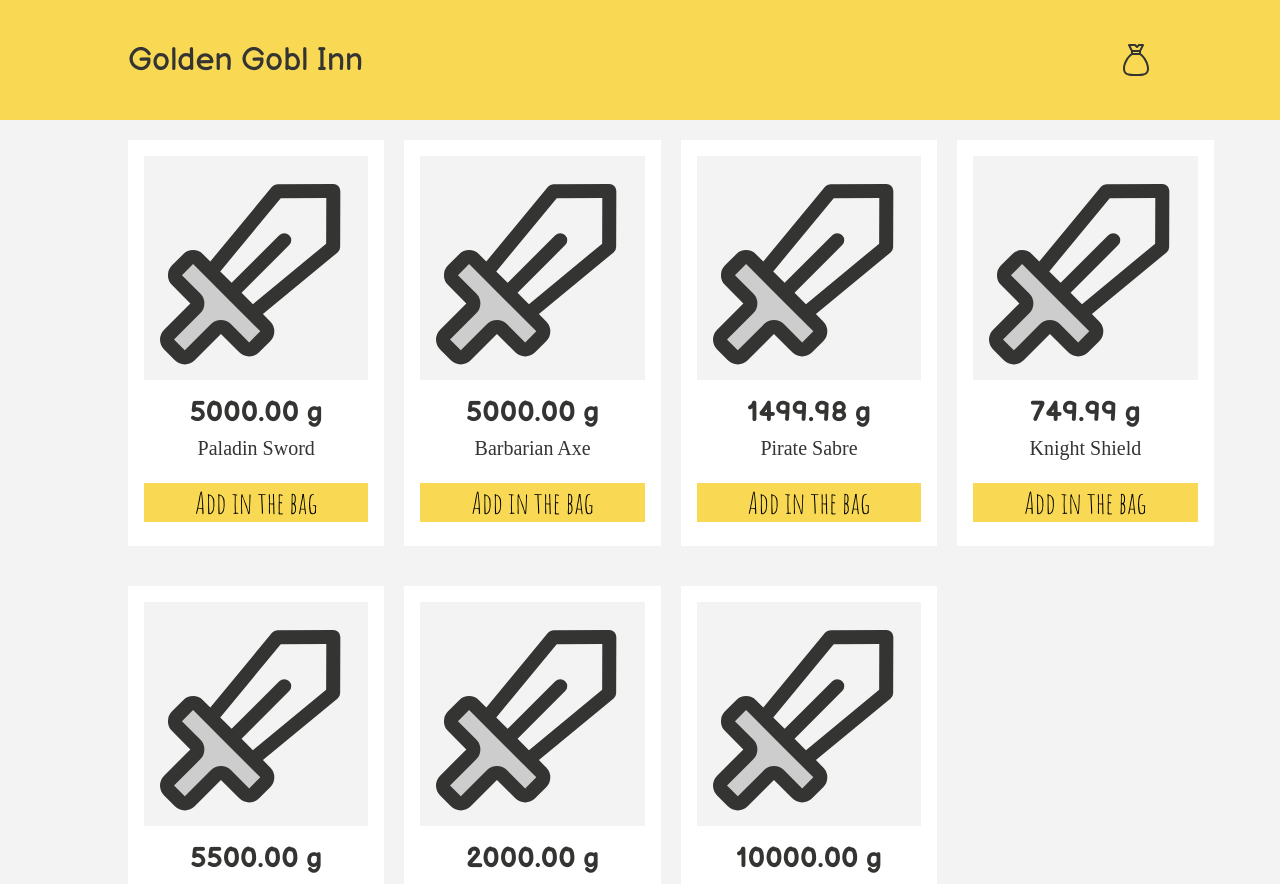
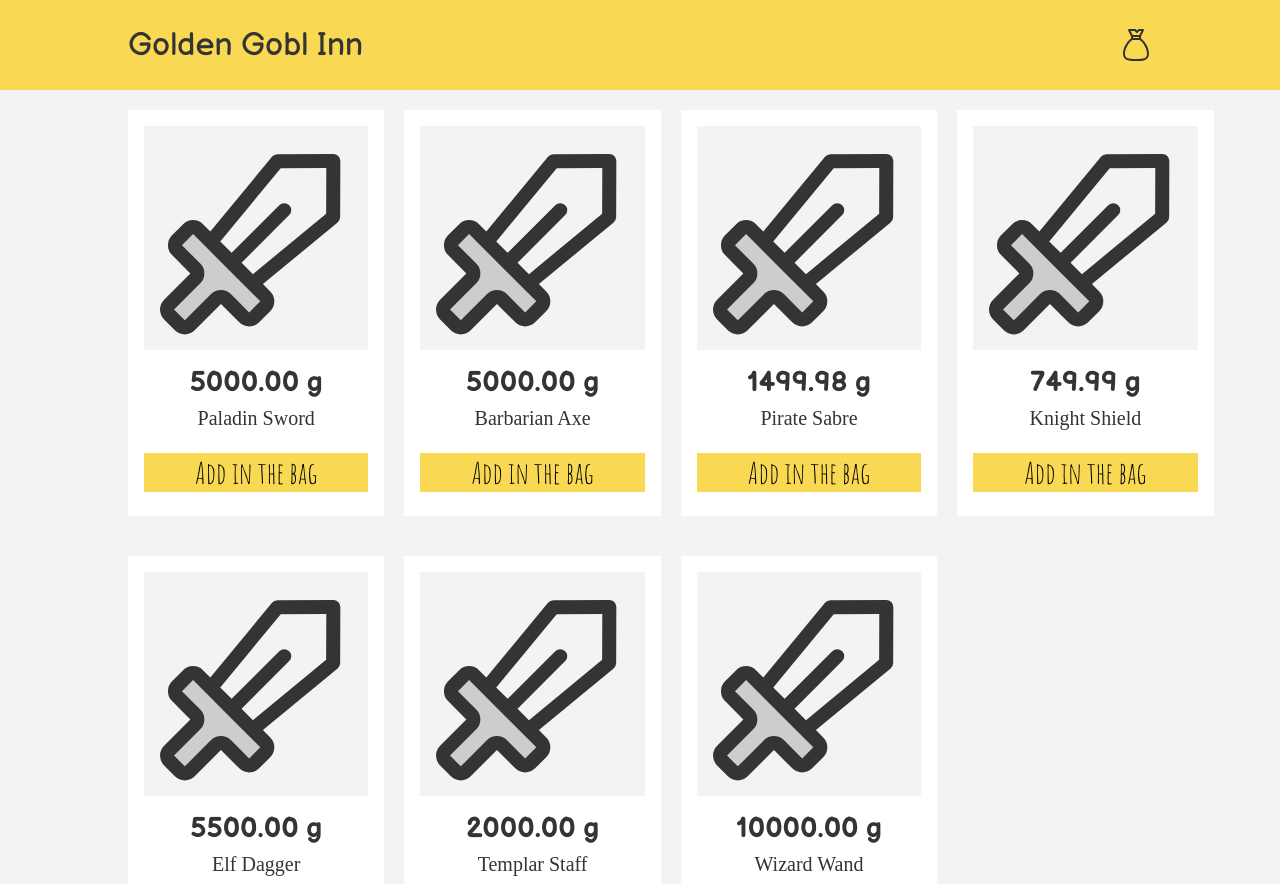
Before and after one commit to SGolomzin/golden-gobl-inn, a React (Create React App) app: page / in a window 1280 px wide. Shown: the top 884 px of the page. Built offline with nearby package versions, Linux system fonts and the light colour scheme; a web font is replaced by a local one.

Commit message:
Fix main-header & main-footer height

```diff
--- a/src/App.css
+++ b/src/App.css
@@ -45,7 +45,7 @@ input[type="submit"] {
 #root {
   display: grid;
   height: 100%;
-  grid-template: 120px 1fr 120px / 1fr;
+  grid-template: 90px 1fr 60px / 1fr;
 }
 
 .container {
--- a/src/storeItems.ts
+++ b/src/storeItems.ts
@@ -36,7 +36,7 @@ const storeItems = [
   },
   {
     "id": "d196d1ba-c68b-4b38-87e0-5316222882bc",
-    "name": "Templar Stuff",
+    "name": "Templar Staff",
     "price": 2000.00,
     "description": "Lorem ipsum dolor sit amet consectetur adipisicing elit. Expedita necessitatibus quibusdam iure reprehenderit velit error veritatis quidem consequatur repellendus dolor.",
     "thumbnail": ""
```
